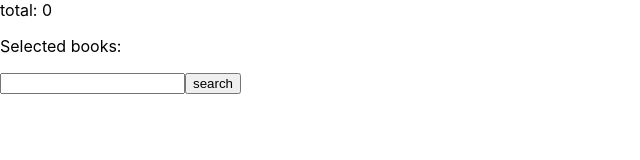
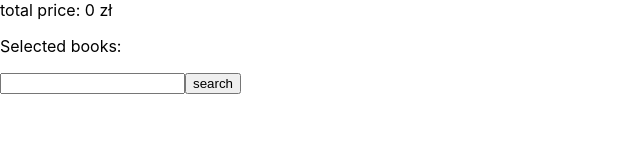
Before and after one commit to lukaszsliwinski/book_store, a React (Create React App) app: page / in a window 1280 px wide. Shown: the top 160 px of the page, without its empty margins (0-640 px from the left). Built offline with nearby package versions, Linux system fonts and the light colour scheme.

Commit message:
Add price to books

```diff
--- a/src/components/Cart.js
+++ b/src/components/Cart.js
@@ -3,7 +3,7 @@ import { cartActions } from "../store/cart-slice";
 import BookInCart from "./BookInCart";
 
 const Cart = () => {
-    const total = useSelector(state => state.cart.total)
+    const totalPrice = useSelector(state => state.cart.totalPrice)
     const selectedBooks = useSelector(state => state.cart.selectedBooks)
     const dispatch = useDispatch();
     const removeBook = () => {
@@ -12,7 +12,7 @@ const Cart = () => {
 
     return (
         <>
-            <div>total: {total}</div>
+            <div>total price: {totalPrice} zł</div>
             <p>Selected books:</p>
             <ul>
                 {selectedBooks.map(item => {
--- a/src/store/cart-slice.js
+++ b/src/store/cart-slice.js
@@ -4,7 +4,7 @@ const cartSlice = createSlice({
     name: 'cart',
     initialState: {
         selectedBooks: [],
-        total: 0,
+        totalPrice: 0,
     },
 
     reducers: {
@@ -22,7 +22,7 @@ const cartSlice = createSlice({
                     amount: 1,
                 })
             }
-            state.total++;
+            state.totalPrice += 40;
         },
 
         removeBook(state, action) {
@@ -33,10 +33,7 @@ const cartSlice = createSlice({
             } else {
                 bookToRemove.amount--;
             }
-
-
-
-            if (state.total > 0) state.total--;
+            state.totalPrice -= 40;
         }
     }
 })
```
